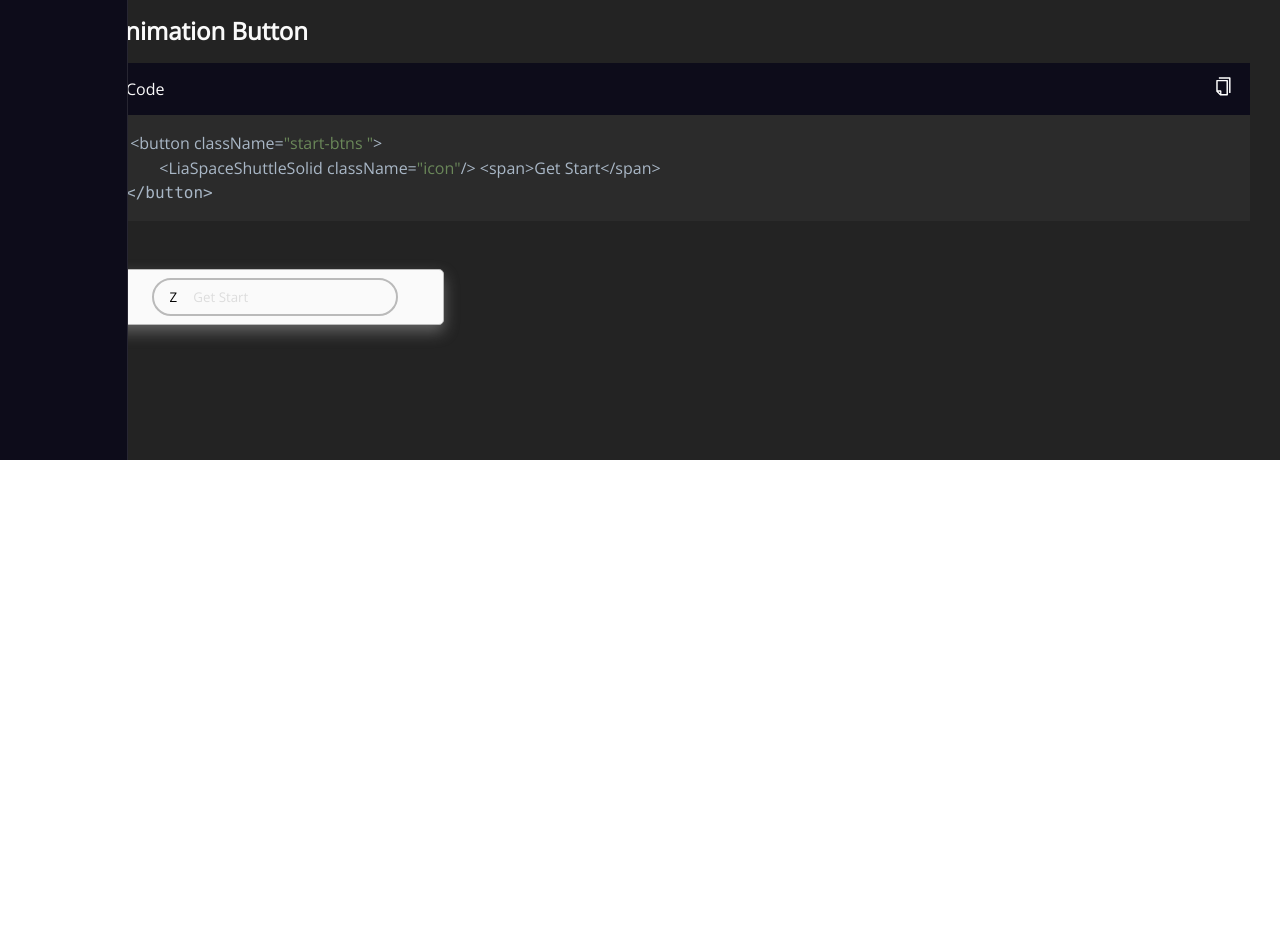
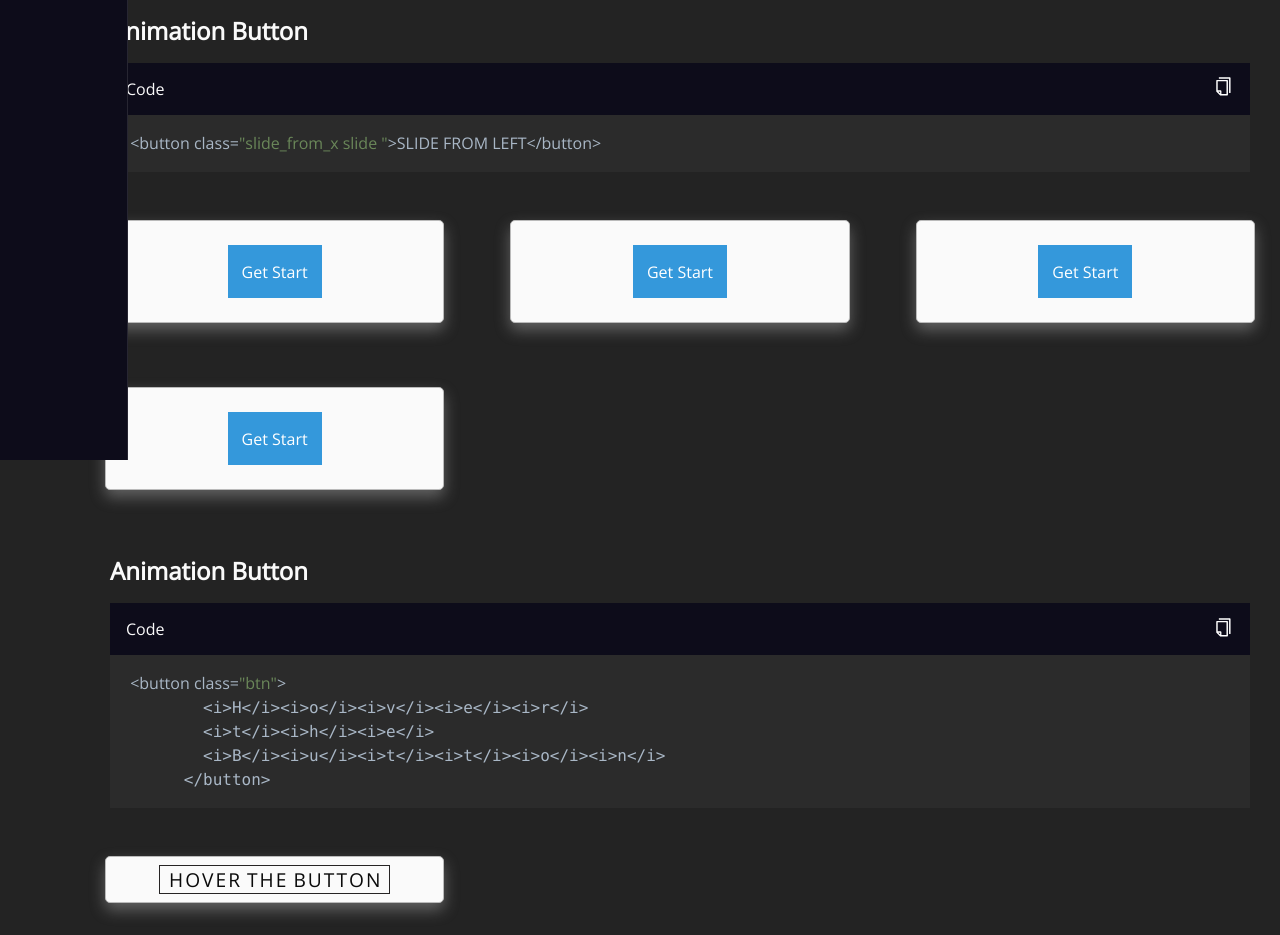
Before and after one commit to Artefilex/bestui, a React (Create React App) app in the folder client/: page /docs/buttons in a window 1280 px wide. Shown: the part 340-1275 px from the top of the page. Before the commit the page ends 800 px from the top, so only its background shows below. Built offline with nearby package versions, Linux system fonts and the light colour scheme.

Commit message:
animbtn.js oluşturuldu farklı animasyonlar için Button.jsx ekleme yapıldı

```diff
--- a/client/src/assest/css/item/buttons.css
+++ b/client/src/assest/css/item/buttons.css
@@ -6,71 +6,110 @@
   border-radius: 5px;
   color: var(--light-color);
 }
-.start-btns {
-  display: flex;
-  align-items: center;
-  flex-direction: row;
-  gap: 1rem;
-  width: var(--size-xl);
-  justify-content: space-between;
-  padding: var(--display-9);
-  background: transparent;
-  border: var(--border-white);
-  border-radius: 3rem;
+.slide {
+  font-size: 1em;
+  background: #3498db;
+  color: #fff;
+  border: 2px solid #3498db;
+  padding: 0.85em 0.75em;
+  margin: 1rem;
+  position: relative;
+  z-index: 1;
+  overflow: hidden;
+}
+
+.slide:hover {
+  color: #3498db;
+}
+.slide::after {
+  content: "";
+  background: #ecf0f1;
+  position: absolute;
+  z-index: -1;
+  padding: 0.85em 0.75em;
+  display: block;
+}
+button[class^="slide"]::after {
+  transition: all 0.35s;
+}
+button[class^="slide"]:hover::after {
+  left: 0;
+  right: 0;
+  top: 0;
+  bottom: 0;
+  transition: all 0.35s;
+}
+button.slide_from_left::after {
+  top: 0;
+  bottom: 0;
+  left: -100%;
+  right: 100%;
+}
+button.slide_from_right::after {
+  top: 0;
+  bottom: 0;
+  left: 100%;
+  right: -100%;
+}
+button.slide_from_top::after {
+  left: 0;
+  right: 0;
+  top: -100%;
+  bottom: 100%;
+}
+button.slide_from_bottom::after {
+  left: 0;
+  right: 0;
+  top: 100%;
+  bottom: -100%;
+}
+
+
+
+/*  --------------------- ------------------  */
+
+.btn-hover-animate {
+  font-size: 1.2rem;
+  text-transform: uppercase;
+  text-decoration: none;
+  overflow: hidden;
+  display: inline-block;
+  padding: 0rem 0.5rem;
+  color: #0a0a0a;
+  background: none;
+  border: 1px solid #262424;
   cursor: pointer;
+  transform: translate3d(0, 0, 0);
 }
-.start-btns .icon {
-  font-size: 2em;
-  transition: filter 0.3s ease-in-out;
+.btn-hover-animate:after {
+  content: "";
+  display: block;
+  position: absolute;
+  top: 0rem;
+  right: 0;
+  bottom: 0;
+  left: 0;
+  z-index: -1;
+  height: 150%;
+  background: #0c0c0c;
+  pointer-events: none;
+  transform: translate3d(0, 45px, 0);
+  transition: all 0.3s 0s cubic-bezier(0.455, 0.03, 0.515, 0.955);
 }
-.start-btns span {
-  color: var(--dark-bg);
-  filter: invert(1);
-  width: var(--size-xl);
-  text-align: start;
-  transition: opacity 0.3s ease-in-out;
+.btn-hover-animate i {
+  font-style: normal;
+  display: inline-block;
+  height: 100%;
+  padding-left: 1px;
+  padding-right: 1px;
+  transition: all 0.3s cubic-bezier(0.19, 1, 0.22, 1);
 }
-.start-btns:active {
-  animation: shakeAndHide 1s ease-in-out;
+.btn-hover-animate i:hover {
+  transform: translate3d(0, -6px, 0);
 }
-@keyframes shakeAndHide {
-  0% {
-    transform: translateY(0);
-  }
-  20% {
-    transform: translateY(-0.15rem);
-  }
-  100% {
-    transform: translateY(100);
-  }
+.btn-hover-animate:hover {
+  color: #ffffff;
 }
-.start-btns:hover .icon {
-  animation: slideRight 1s ease-in-out;
-  position: relative;
-  color: var(--light-color)
+.btn-hover-animate:hover:after {
+  transform: translate3d(0, 0, 0);
 }
-@keyframes slideRight {
-  0% {
-    left: 0;
-  }
-  100% {
-    left: var(--size-xl);
-  }
-}
-.start-btns:hover span {
-  animation: fadeOut 1.5s ease-in-out;
-}
-@keyframes fadeOut {
-  0% {
-    opacity: 1;
-    display: block;
-  }
-  50% {
-    opacity: 0;
-    display: none;
-  }
-  100%{
-      opacity: 1;
-      display: block;
-  }
-}
--- a/client/src/index.css
+++ b/client/src/index.css
@@ -100,6 +100,13 @@
 button{
   cursor: pointer;
 }
+pre{
+
+  width: var(--size-full);
+  margin: 0 !important;
+  white-space: pre-wrap !important;
+  overflow: scroll;
+}
 .flex{
   display: flex;
   align-items: center;
@@ -195,12 +202,7 @@
   cursor: pointer;
   font-size: 1.3rem;
 }
-pre{
-  width: var(--size-full);
-  margin: 0 !important;
-  white-space: pre-wrap !important;
-  overflow: scroll;
-}
+
 
 @media screen and (min-width: 500px) {
   .menu-button{
--- a/client/src/itemComponent/Buttons/Buttons.jsx
+++ b/client/src/itemComponent/Buttons/Buttons.jsx
@@ -4,6 +4,7 @@
 import "../../assest/css/item/buttons.css";
 import CssCopy from "../../mainComponent/copy/CssCopy";
 import CopyHeader from "../../mainComponent/copy/CopyHeader";
+import animationbtn2 from "./animbtn";
 
 function Buttons() {
   const [activeButtonId, setActiveButtonId] = useState(null);
@@ -39,9 +40,7 @@
 
       <CopyHeader
         itemType={"Animation Button"}
-        code={` <button className="start-btns ">
-        <LiaSpaceShuttleSolid className="icon"/> <span>Get Start</span>
-</button>`}
+        code={` <button class="slide_from_x slide ">SLIDE FROM LEFT</button>`}
       />
       <div className="item-container">
         {animationbtn.map((item, index) => (
@@ -50,8 +49,8 @@
               <button
                 className={item.cls}
                 onClick={() => handleButtonClick(`${index}-a`) }
-                dangerouslySetInnerHTML={{ __html: item.code }}
-              ></button>
+
+              > Get Start </button>
             </div>
             <div className="flex codebase">
               <CssCopy code={item} isActive={activeButtonId ===`${index}-a`} />
@@ -59,6 +58,33 @@
           </div>
         ))}
       </div>
+
+      <CopyHeader
+        itemType={"Animation Button"}
+        code={` <button class="btn">
+        <i>H</i><i>o</i><i>v</i><i>e</i><i>r</i>
+        <i>t</i><i>h</i><i>e</i>
+        <i>B</i><i>u</i><i>t</i><i>t</i><i>o</i><i>n</i>
+      </button>`}
+      />
+      <div className="item-container">
+        {animationbtn2.map((item, index) => (
+          <div className="flex"  key={index}>
+            <div className="item animation-container flex">
+              <a
+                className={item.cls}
+                onClick={() => handleButtonClick(`${index}-an`)  }   dangerouslySetInnerHTML={{ __html: item.code }}></a>
+            </div>
+            <div className="flex codebase">
+              <CssCopy code={item} isActive={activeButtonId ===`${index}-an`}/>
+            </div>
+          </div>
+        ))}
+      </div>
+
+
+
+
     </div>
   );
 }
--- a/client/src/itemComponent/Buttons/animationbtndata.js
+++ b/client/src/itemComponent/Buttons/animationbtndata.js
@@ -1,78 +1,172 @@
 const animationbtn = [
     {
       css: `
-      .start-btns {
-        display: flex;
-        align-items: center;
-        flex-direction: row;
-        gap: 1rem;
-        width: var(--size-xl);
-        justify-content: space-between;
-        padding: var(--display-9);
-        background: transparent;
-        border: var(--border-white);
-        border-radius: 3rem;
-        cursor: pointer;
+      .slide {
+        font-size: 1em;
+        background: #3498db;
+        color: #fff;
+        border: 0.25rem solid #3498db;
+        padding: 0.85em 0.75em;
+        margin: 1rem;
+        position: relative;
+        z-index: 1;
+        overflow: hidden;
       }
-      .start-btns .icon {
-        font-size: 2em;
-        transition: filter 0.3s ease-in-out;
+      .slide:hover {
+        color: #3498db;
       }
-      .start-btns span {
-        color: var(--dark-bg);
-        filter: invert(1);
-        width: var(--size-xl);
-        text-align: start;
-        transition: opacity 0.3s ease-in-out;
+      .slide::after {
+        content: "";
+        background: #ecf0f1;
+        position: absolute;
+        z-index: -1;
+        padding: 0.85em 0.75em;
+        display: block;
       }
-      .start-btns:active {
-        animation: shakeAndHide 1s ease-in-out;
+      button[class^="slide"]::after {
+        transition: all 0.35s;
       }
-      @keyframes shakeAndHide {
-        0% {
-          transform: translateY(0);
-        }
-        20% {
-          transform: translateY(-0.15rem);
-        }
-        100% {
-          transform: translateY(100);
-        }
+      button[class^="slide"]:hover::after {
+        left: 0;
+        right: 0;
+        top: 0;
+        bottom: 0;
+        transition: all 0.35s;
       }
-      .start-btns:hover .icon {
-        animation: slideRight 1s ease-in-out;
+      button.slide_from_left::after {
+        top: 0;
+        bottom: 0;
+        left: -100%;
+        right: 100%;
+      }
+      `,
+      cls: "slide_from_left  slide",
+
+    },
+    {
+      css: `    .slide {
+        font-size: 1em;
+        background: #3498db;
+        color: #fff;
+        border: 0.25rem solid #3498db;
+        padding: 0.85em 0.75em;
+        margin: 1rem;
         position: relative;
-        color: var(--light-color)
+        z-index: 1;
+        overflow: hidden;
       }
-      @keyframes slideRight {
-        0% {
-          left: 0;
-        }
-        100% {
-          left: var(--size-xl);
-        }
+      .slide:hover {
+        color: #3498db;
       }
-      .start-btns:hover span {
-        animation: fadeOut 1.5s ease-in-out;
+      .slide::after {
+        content: "";
+        background: #ecf0f1;
+        position: absolute;
+        z-index: -1;
+        padding: 0.85em 0.75em;
+        display: block;
       }
-      @keyframes fadeOut {
-        0% {
-          opacity: 1;
-          display: block;
-        }
-        50% {
-          opacity: 0;
-          display: none;
-        }
-        100%{
-            opacity: 1;
-            display: block;
-        }
+      button[class^="slide"]::after {
+        transition: all 0.35s;
       }
+      button[class^="slide"]:hover::after {
+        left: 0;
+        right: 0;
+        top: 0;
+        bottom: 0;
+        transition: all 0.35s;
+      }
+      button.slide_from_right::after {
+        top: 0;
+        bottom: 0;
+        left: 100%;
+        right: -100%;
+      }`,
+      cls: "slide_from_right  slide",
 
-      `,
-      cls: "start-btns ",
-      code:  "<div classname='icon'> Z </div>  <span>Get Start</span> "
+    },
+    {
+      css: `    .slide {
+        font-size: 1em;
+        background: #3498db;
+        color: #fff;
+        border: 0.25rem solid #3498db;
+        padding: 0.85em 0.75em;
+        margin: 1rem;
+        position: relative;
+        z-index: 1;
+        overflow: hidden;
+      }
+      .slide:hover {
+        color: #3498db;
+      }
+      .slide::after {
+        content: "";
+        background: #ecf0f1;
+        position: absolute;
+        z-index: -1;
+        padding: 0.85em 0.75em;
+        display: block;
+      }
+      button[class^="slide"]::after {
+        transition: all 0.35s;
+      }
+      button[class^="slide"]:hover::after {
+        left: 0;
+        right: 0;
+        top: 0;
+        bottom: 0;
+        transition: all 0.35s;
+      }
+      button.slide_from_top::after {
+        left: 0;
+        right: 0;
+        top: -100%;
+        bottom: 100%;
+      }`,
+      cls: "slide_from_top  slide",
+
+    },
+    {
+      css: `    .slide {
+        font-size: 1em;
+        background: #3498db;
+        color: #fff;
+        border: 0.25rem solid #3498db;
+        padding: 0.85em 0.75em;
+        margin: 1rem;
+        position: relative;
+        z-index: 1;
+        overflow: hidden;
+      }
+      .slide:hover {
+        color: #3498db;
+      }
+      .slide::after {
+        content: "";
+        background: #ecf0f1;
+        position: absolute;
+        z-index: -1;
+        padding: 0.85em 0.75em;
+        display: block;
+      }
+      button[class^="slide"]::after {
+        transition: all 0.35s;
+      }
+      button[class^="slide"]:hover::after {
+        left: 0;
+        right: 0;
+        top: 0;
+        bottom: 0;
+        transition: all 0.35s;
+      }
+      button.slide_from_bottom::after {
+        left: 0;
+        right: 0;
+        top: 100%;
+        bottom: -100%;
+      }`,
+      cls: "slide_from_bottom slide",
     },
 
   ];
--- /dev/null
+++ b/client/src/itemComponent/Buttons/animbtn.js
@@ -0,0 +1,56 @@
+const animationbtn2 = [
+    {
+        css: ` .btn-hover-animate {
+            font-size: 1.2rem;
+            text-transform: uppercase;
+            text-decoration: none;
+            overflow: hidden;
+            display: inline-block;
+            padding: 0rem 0.5rem;
+            color: #0a0a0a;
+            background: none;
+            border: 1px solid #262424;
+            cursor: pointer;
+            transform: translate3d(0, 0, 0);
+          }
+          .btn-hover-animate:after {
+            content: "";
+            display: block;
+            position: absolute;
+            top: 0rem;
+            right: 0;
+            bottom: 0;
+            left: 0;
+            z-index: -1;
+            height: 150%;
+            background: #0c0c0c;
+            pointer-events: none;
+            transform: translate3d(0, 45px, 0);
+            transition: all 0.3s 0s cubic-bezier(0.455, 0.03, 0.515, 0.955);
+          }
+          .btn-hover-animate i {
+            font-style: normal;
+            display: inline-block;
+            height: 100%;
+            padding-left: 1px;
+            padding-right: 1px;
+            transition: all 0.3s cubic-bezier(0.19, 1, 0.22, 1);
+          }
+          .btn-hover-animate i:hover {
+            transform: translate3d(0, -6px, 0);
+          }
+          .btn-hover-animate:hover {
+            color: #ffffff;
+          }
+          .btn-hover-animate:hover:after {
+            transform: translate3d(0, 0, 0);
+          }`,
+        cls: "btn-hover-animate",
+        code:`
+        <i>H</i><i>o</i><i>v</i><i>e</i><i>r</i>\n<i>t</i><i>h</i><i>e</i>\n<i>B</i><i>u</i><i>t</i><i>t</i><i>o</i><i>n</i>\n`
+      },
+
+]
+
+
+export default animationbtn2
```
